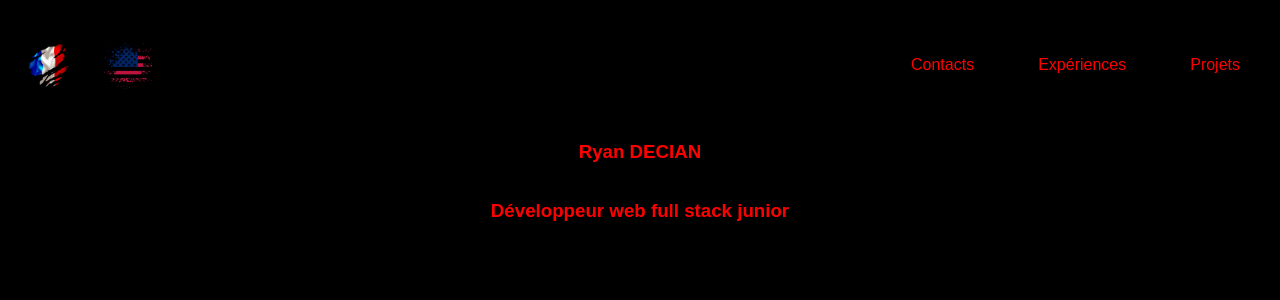
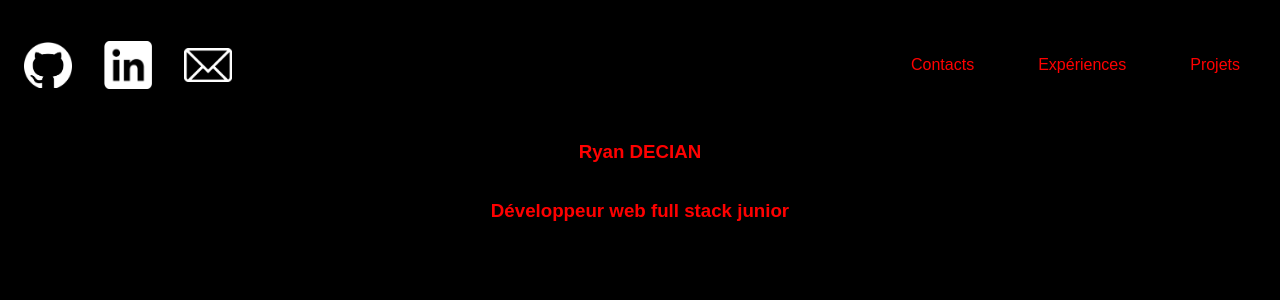
Before and after one commit to ryandecian/portfolio-ryan-decian, a React (Vite) app: page / in a window 1280 px wide. Shown: the top 300 px of the page. Built offline with nearby package versions, Linux system fonts and the light colour scheme.

Commit message:
Modification des class et des IconNav + CSS

```diff
--- a/src/components/NavRoot/NavPC/NavPC.css
+++ b/src/components/NavRoot/NavPC/NavPC.css
@@ -41,13 +41,16 @@
     text-decoration: none;
 }
 
-.languageFR, .languageEN {
+.IconNav {
+    display: flex;
+    justify-content: center;
+    align-items: center;
     width: 3rem;
     height: 3rem;
     margin: 0rem 1rem;
 }
 
-.languageFR>img, .languageEN>img {
+.IconNav > img {
     max-width: 100%;
     max-height: 100%;
 }
--- a/src/components/NavRoot/NavPC/NavPC.tsx
+++ b/src/components/NavRoot/NavPC/NavPC.tsx
@@ -6,6 +6,8 @@ import style from "../ComponentsNavRoot/MenuNavRoot.module.css"
 import drapFrancais from "../../../assets/data-img/drapeau-français.png"
 import drapAnglais from "../../../assets/data-img/drapeau-anglais.png"
 import mail from "../../../assets/data-img/mail-icon.webp"
+import github from "../../../assets/data-img/github-icon.png"
+import linkedin from "../../../assets/data-img/linkedin-icon.png"
 
 function NavPC() {
 
@@ -14,11 +16,14 @@ function NavPC() {
              <div className="NavTopPC">
 
                  <section>
-                     <div className="languageFR">
-                         <img src={drapFrancais} alt="Langue français"/>
+                     <div className="IconNav">
+                         <img src={github} alt="GitHub"/>
                      </div>
-                     <div className="languageEN">
-                         <img src={drapAnglais} alt="English language"/>
+                     <div className="IconNav">
+                         <img src={linkedin} alt="Linkedin"/>
+                     </div>
+                     <div className="IconNav">
+                         <img src={mail} alt="Mail"/>
                      </div>
                  </section>
 
```
